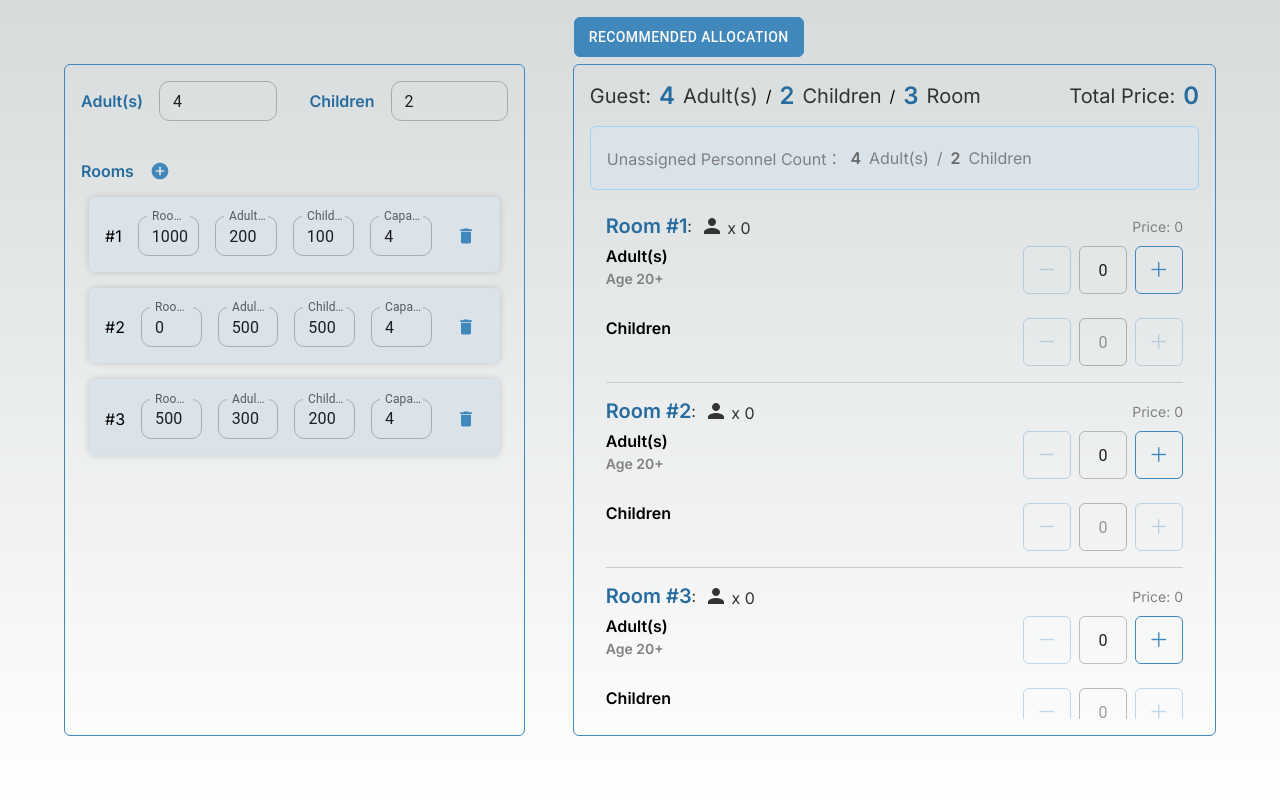
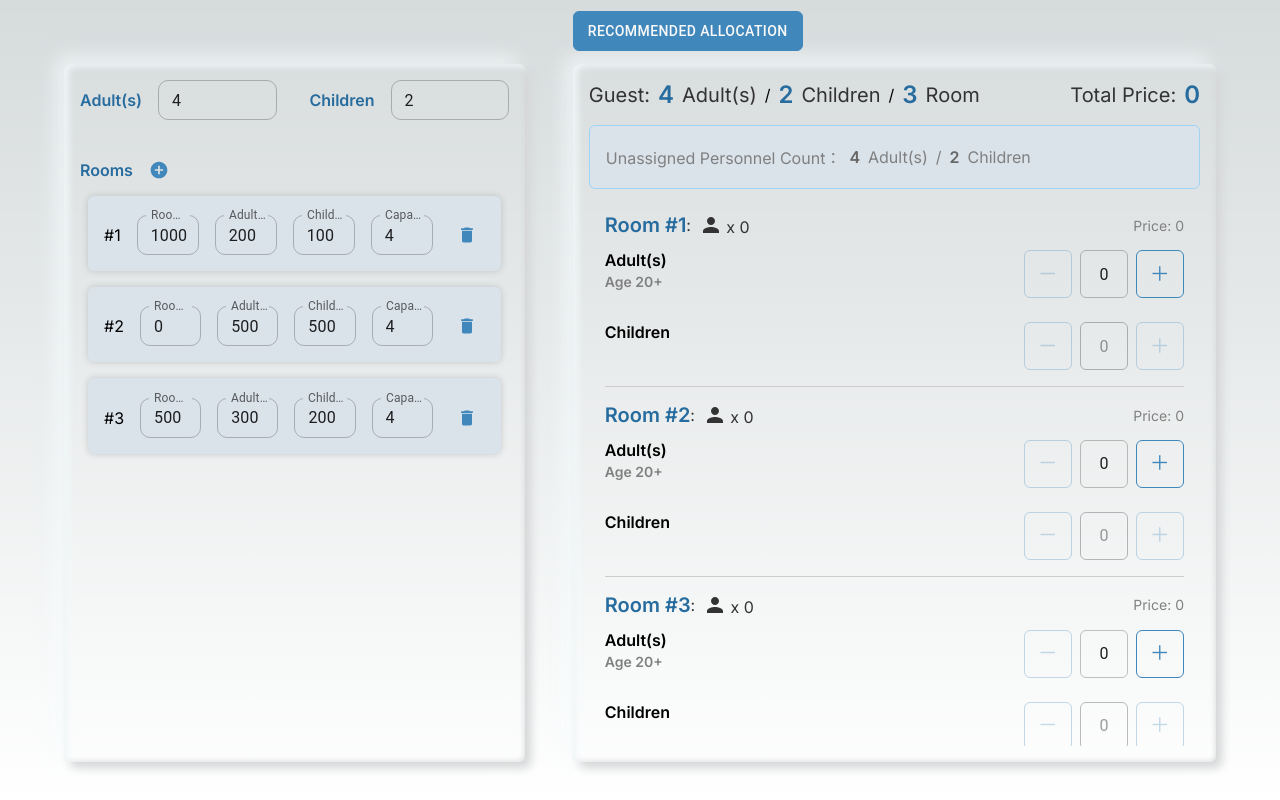
Before and after one commit to JyunChiu/roomAllocation, a Next.js app in the folder frontend/: page / in a window 1280 px wide. Built offline with nearby package versions, Linux system fonts and the light colour scheme.

Commit message:
fix: update style

```diff
--- a/frontend/src/app/globals.css
+++ b/frontend/src/app/globals.css
@@ -40,39 +40,6 @@
   --card-border-rgb: 131, 134, 135;
 }
 
-@media (prefers-color-scheme: dark) {
-  :root {
-    --foreground-rgb: 255, 255, 255;
-    --background-start-rgb: 0, 0, 0;
-    --background-end-rgb: 0, 0, 0;
-
-    --primary-glow: radial-gradient(rgba(1, 65, 255, 0.4), rgba(1, 65, 255, 0));
-    --secondary-glow: linear-gradient(
-      to bottom right,
-      rgba(1, 65, 255, 0),
-      rgba(1, 65, 255, 0),
-      rgba(1, 65, 255, 0.3)
-    );
-
-    --tile-start-rgb: 2, 13, 46;
-    --tile-end-rgb: 2, 5, 19;
-    --tile-border: conic-gradient(
-      #ffffff80,
-      #ffffff40,
-      #ffffff30,
-      #ffffff20,
-      #ffffff10,
-      #ffffff10,
-      #ffffff80
-    );
-
-    --callout-rgb: 20, 20, 20;
-    --callout-border-rgb: 108, 108, 108;
-    --card-rgb: 100, 100, 100;
-    --card-border-rgb: 200, 200, 200;
-  }
-}
-
 * {
   box-sizing: border-box;
   padding: 0;
@@ -100,6 +67,30 @@ a {
   text-decoration: none;
 }
 
+::-webkit-scrollbar {
+  -webkit-appearance: none;
+  width: 6px;
+  background: #d5d5d5;
+  border-radius: 4px;
+}
+
+/* Track */
+::-webkit-scrollbar-track {
+  box-shadow: none;
+}
+
+/* Handle */
+::-webkit-scrollbar-thumb {
+  background: #8ea9b8;
+  /* box-shadow: inset 2px 0px 4px -4px #ffffff; */
+  border-radius: 2px;
+}
+
+/* Handle on hover */
+::-webkit-scrollbar-thumb:hover {
+  background: #aecedf;
+}
+
 @media (prefers-color-scheme: dark) {
   html {
     color-scheme: dark;
--- a/frontend/src/app/page.style.ts
+++ b/frontend/src/app/page.style.ts
@@ -7,14 +7,15 @@ export const Container = styled.div`
   display: flex;
   justify-content: center;
   gap: 3rem;
-  padding: 5% 5%;
+  padding: 5% 5% 3%;
 `;
 
 export const BlockContainer = styled.div`
   flex: 1;
-  border: 1px solid ${COLOR.BLUE_2};
   border-radius: ${BORDER_RADIUS.SM};
   padding: 1rem;
+  box-shadow: 6px 6px 10px #d5d6d7, -8px -8px 20px #f6fcfdb0,
+    inset 5px 3px 6px #f6fcfdbf, inset 0px 0px 6px #d5d6d7;
   .title-box {
     display: flex;
     align-items: center;
--- a/frontend/src/app/page.tsx
+++ b/frontend/src/app/page.tsx
@@ -84,6 +84,15 @@ const Home: FC = () => {
     setResult(tempResult);
   }, [guest, rooms]);
 
+  const notEnoughCapacity = useMemo(() => {
+    const totalCapacity = rooms.reduce(
+      (acc, val) => acc + (val?.capacity || 0),
+      0
+    );
+    const totalGuest = (guest.adult || 0) + (guest.child || 0);
+    return totalGuest > totalCapacity;
+  }, [rooms, guest]);
+
   const contextValue = useMemo(
     () => ({
       guest,
@@ -92,6 +101,7 @@ const Home: FC = () => {
       setRooms,
       result,
       setResult,
+      notEnoughCapacity,
       getDefaultRoomAllocation,
     }),
     [
@@ -101,6 +111,7 @@ const Home: FC = () => {
       setRooms,
       result,
       setResult,
+      notEnoughCapacity,
       getDefaultRoomAllocation,
     ]
   );
--- a/frontend/src/components/AllocationBlock/AllocationBlock.style.ts
+++ b/frontend/src/components/AllocationBlock/AllocationBlock.style.ts
@@ -1,5 +1,5 @@
 import styled from "styled-components";
-import { FONT_SIZE, COLOR, BORDER_RADIUS, ICON_SIZE } from "src/stylesheet";
+import { FONT_SIZE, COLOR, BORDER_RADIUS } from "src/stylesheet";
 import { BlockContainer } from "src/app/page.style";
 
 export const Container = styled(BlockContainer)`
@@ -12,7 +12,7 @@ export const Container = styled(BlockContainer)`
     bottom: 100%;
     height: 2.5rem;
     left: 0;
-    margin: 0 0 0.5rem;
+    margin: 0 0 0.8rem;
   }
   .sub-title {
     color: ${COLOR.GRAY_2};
--- a/frontend/src/components/AllocationBlock/RoomAllocation/RoomAllocation.style.ts
+++ b/frontend/src/components/AllocationBlock/RoomAllocation/RoomAllocation.style.ts
@@ -4,7 +4,7 @@ import { FONT_SIZE, COLOR, ICON_SIZE } from "src/stylesheet";
 export const RoomCard = styled.div`
   display: flex;
   flex-direction: column;
-  gap: 0.5rem;
+  gap: 0.8rem;
   padding: 1rem 0;
   &:not(:last-child) {
     border-bottom: 1px solid ${COLOR.GRAY_3};
```
